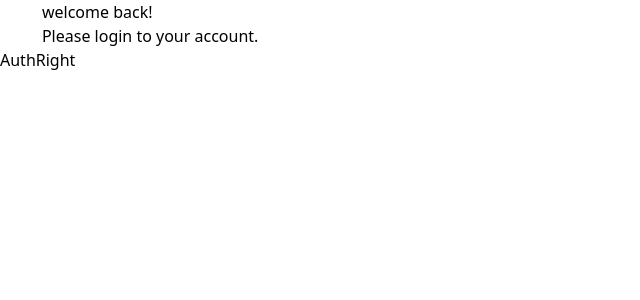
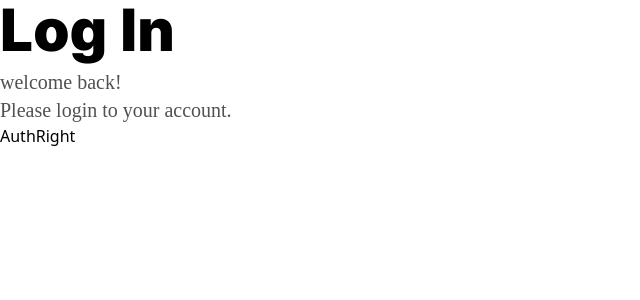
Before and after one commit to U2DJ2/moim-today, a React (Vite) app in the folder frontend/moim_front/: page /login in a window 1280 px wide. Shown: the top 300 px of the page, without its empty margins (0-640 px from the left). Built offline with nearby package versions, Linux system fonts and the light colour scheme.

Commit message:
[FE] feat : 로그인 페이지 왼쪽 컴포넌트 위 설명

```diff
--- a/frontend/moim_front/src/components/AuthLeft/index.jsx
+++ b/frontend/moim_front/src/components/AuthLeft/index.jsx
@@ -1,12 +1,10 @@
 function AuthLeft() {
   return (
-    <div>
-      <div className="flex flex-cols-1">
-        <div className="text-white">Login</div>
-        <div>
-          <div>welcome back!</div>
-          <div>Please login to your account.</div>
-        </div>
+    <div className="flex flex-col items-start gap-2">
+      <div className="font-Pretendard_Black font-black text-6xl">Log In</div>
+      <div className="font-Pretendard_Normal font-medium text-xl text-[#515151]">
+        <div>welcome back!</div>
+        <div>Please login to your account.</div>
       </div>
     </div>
   );
--- a/frontend/moim_front/src/main.css
+++ b/frontend/moim_front/src/main.css
@@ -41,7 +41,7 @@
 @font-face {
   font-family: "Pretendard-Black";
   src: url("./assets/font/Pretendard-Black.woff") format("woff");
-  font-weight: 700;
+  font-weight: 900;
 }
 @font-face {
   font-family: "Roboto-Bold";
--- a/frontend/moim_front/tailwind.config.js
+++ b/frontend/moim_front/tailwind.config.js
@@ -5,7 +5,8 @@ export default {
     extend: {},
     fontFamily: {
       Praise: ["Praise"],
-      Pretendard: ["Pretendard-Thin", "Pretendard-Semibold"],
+      Pretendard_Black: ["Pretendard-Black"],
+      Pretendard_Normal: ["Pretendard-Normal"],
     },
   },
   plugins: [],
```
